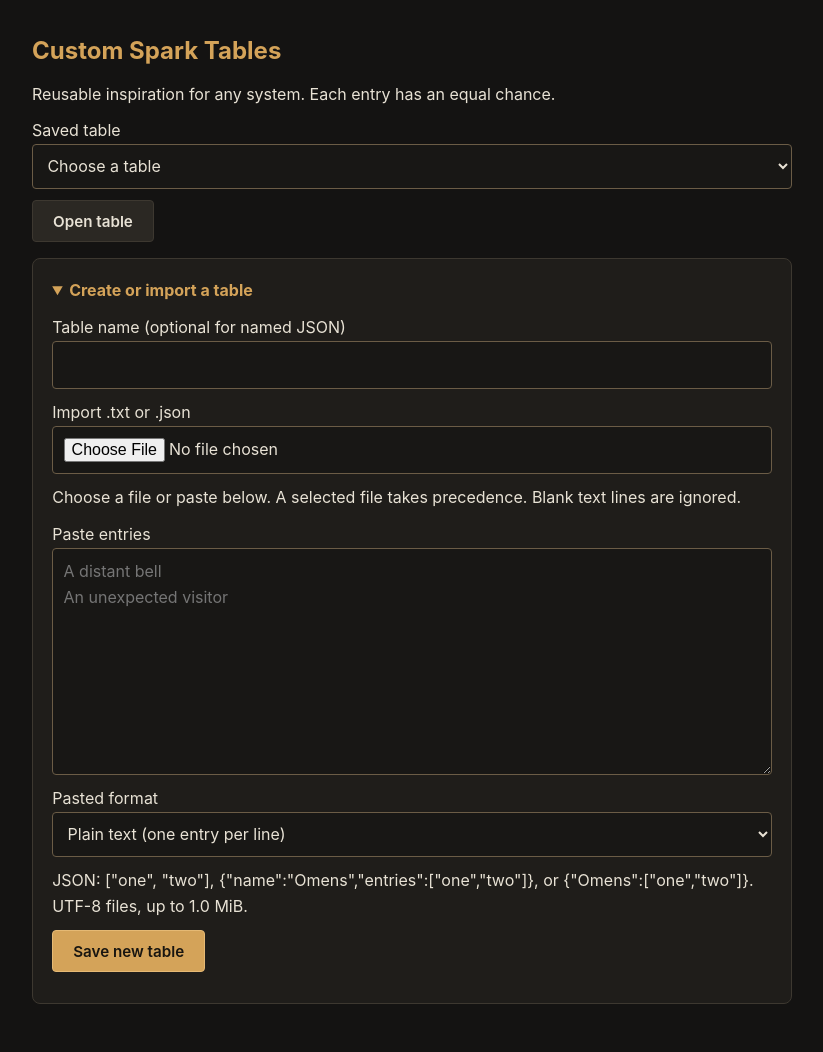
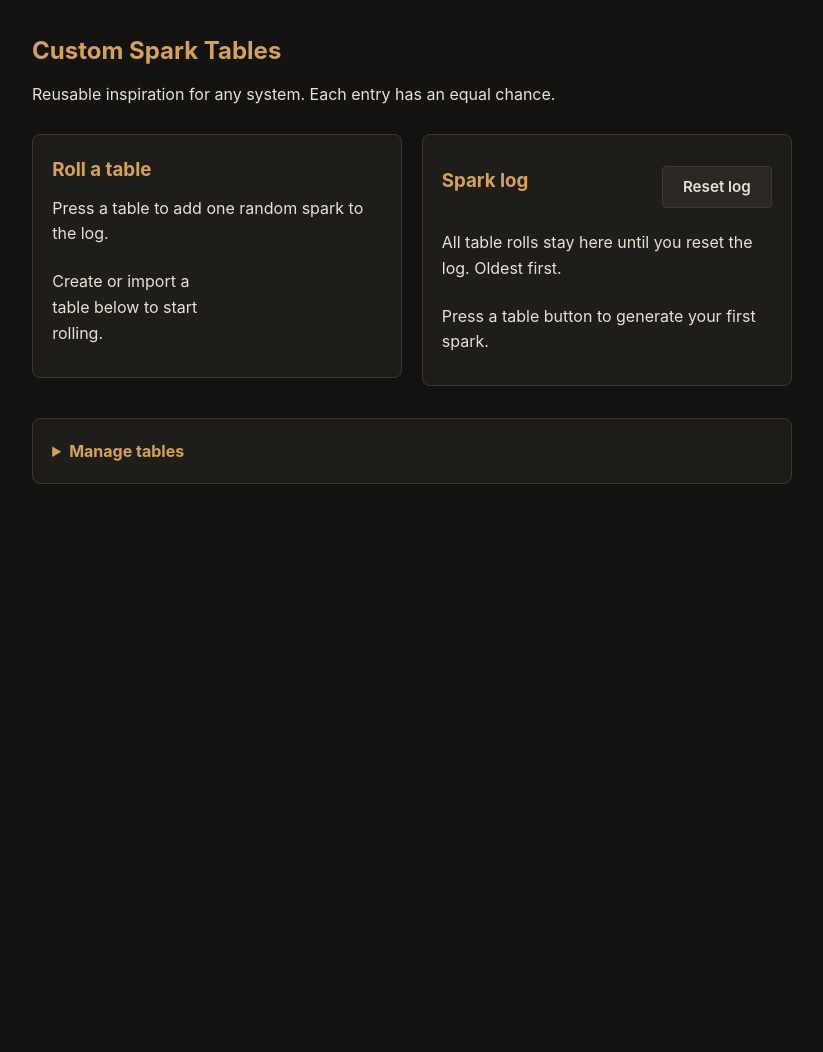
Before and after one commit to aguilev03/solottrrpgtoolbox, a Flask app: page /sparks in a window 1280 px wide. Shown: the part 63-1115 px from the top of the page, without its empty margins (228-1051 px from the left). After the commit the page ends 547 px from the top, so only its background shows below. Run offline with Flask 3, Linux system fonts and the light colour scheme; the visitor is signed in with stand-in values (Sample User, id 1); data comes from the database, SQL or seed files in the repository; data that the repository does not hold is empty; some libraries are stand-ins or nearby versions.

Commit message:
Add custom spark table buttons and persistent shared log

```diff
--- a/custom_tools.py
+++ b/custom_tools.py
@@ -40,6 +40,9 @@ def migrate(conn):
         CREATE TABLE IF NOT EXISTS custom_spark_results (
             id INTEGER PRIMARY KEY, table_id INTEGER NOT NULL REFERENCES custom_spark_tables(id) ON DELETE CASCADE,
             result TEXT NOT NULL
+        );
+        CREATE TABLE IF NOT EXISTS custom_spark_log (
+            id INTEGER PRIMARY KEY, table_name TEXT NOT NULL, result TEXT NOT NULL
         );
         CREATE INDEX IF NOT EXISTS custom_cards_deck ON custom_cards(deck_id);
         CREATE INDEX IF NOT EXISTS custom_results_table ON custom_spark_results(table_id, id);
@@ -387,8 +390,16 @@ def sparks():
     with connection() as conn:
         tables = conn.execute('SELECT id,name FROM custom_spark_tables ORDER BY name,id').fetchall()
         table = required(conn, 'custom_spark_tables', selected) if selected else None
+        spark_log = conn.execute('SELECT id,table_name,result FROM custom_spark_log ORDER BY id').fetchall()
         results = conn.execute('SELECT result FROM custom_spark_results WHERE table_id=? ORDER BY id DESC LIMIT 30', (selected,)).fetchall() if selected else []
-    return render_template('sparks.html', tables=tables, table=table, entries=json.loads(table['entries_json']) if table else [], entries_text=json.dumps(json.loads(table['entries_json']), ensure_ascii=False, indent=2) if table else '', remaining=len(json.loads(table['pool_json'])) if table else 0, results=results)
+    return render_template('sparks.html', tables=tables, table=table, entries=json.loads(table['entries_json']) if table else [], entries_text=json.dumps(json.loads(table['entries_json']), ensure_ascii=False, indent=2) if table else '', remaining=len(json.loads(table['pool_json'])) if table else 0, results=results, spark_log=spark_log)
+
+
+@bp.post('/sparks/log/reset')
+def reset_spark_log():
+    with connection() as conn:
+        conn.execute('DELETE FROM custom_spark_log')
+    return done('custom.sparks')
 
 
 @bp.post('/sparks')
@@ -430,8 +441,12 @@ def generate(table_id):
             pool = [i for i in pool if i not in indexes]
         conn.execute('UPDATE custom_spark_tables SET pool_json=?,replacement=?,last_count=? WHERE id=?', (json.dumps(pool),int(replacement),int(count),table_id))
         conn.executemany('INSERT INTO custom_spark_results(table_id,result) VALUES (?,?)', [(table_id,r) for r in results])
+        log_entries = []
+        for result in results:
+            log_id = conn.execute('INSERT INTO custom_spark_log(table_name,result) VALUES (?,?)', (table['name'], result)).lastrowid
+            log_entries.append({'id': log_id, 'table_name': table['name'], 'result': result})
         conn.execute('DELETE FROM custom_spark_results WHERE table_id=? AND id NOT IN (SELECT id FROM custom_spark_results WHERE table_id=? ORDER BY id DESC LIMIT 30)', (table_id,table_id))
-    return done('custom.sparks', {'results':results}, table=table_id)
+    return done('custom.sparks', {'results':results, 'log_entries':log_entries}, table=table_id)
 
 
 @bp.post('/sparks/<int:table_id>/reset')
--- a/static/css/custom_tools.css
+++ b/static/css/custom_tools.css
@@ -24,3 +24,13 @@
 #card-viewer::backdrop { background: #000b; }
 #card-viewer img { display: block; max-height: 70vh; max-width: 80vw; width: auto; height: auto; margin: 1rem auto; }
 @media(max-width: 480px) { .tabletop { grid-template-columns: repeat(2,minmax(0,1fr)); padding-left: .6rem; padding-right: .6rem; gap: .7rem; } .custom-panel { padding: .8rem; } }
+
+.spark-workspace { display: grid; grid-template-columns: minmax(0, 1fr) minmax(0, 1fr); gap: 1.2rem; align-items: start; }
+.spark-buttons { display: grid; grid-template-columns: repeat(2, minmax(0, 1fr)); gap: .7rem; }
+.spark-buttons form { margin: 0; min-width: 0; }
+.spark-buttons button { width: 100%; min-height: 60px; white-space: normal; overflow-wrap: anywhere; }
+.spark-log-panel .custom-toolbar { justify-content: space-between; }
+#spark-log { max-height: 65vh; overflow-y: auto; }
+#spark-log-entries li { padding: .7rem .2rem; border-bottom: 1px solid var(--border-subtle); }
+#spark-log-entries p { white-space: pre-wrap; overflow-wrap: anywhere; }
+@media(max-width: 700px) { .spark-workspace { grid-template-columns: minmax(0, 1fr); gap: 0; } }
--- /dev/null
+++ b/static/js/custom_sparks.js
@@ -0,0 +1,48 @@
+/* Progressive enhancement: rolls and reset also work as ordinary POST forms. */
+(() => {
+    const forms = [...document.querySelectorAll('[data-spark-roll], [data-spark-reset]')];
+    const status = document.getElementById('spark-status');
+    const entries = document.getElementById('spark-log-entries');
+    const empty = document.getElementById('spark-log-empty');
+    const log = document.getElementById('spark-log');
+    let busy = false;
+    forms.forEach(form => form.addEventListener('submit', async event => {
+        event.preventDefault();
+        if (busy) return;
+        busy = true;
+        forms.forEach(item => { item.querySelector('button').disabled = true; });
+        status.textContent = form.hasAttribute('data-spark-reset') ? 'Resetting…' : 'Rolling…';
+        try {
+            const response = await fetch(form.action, {
+                method: 'POST', body: new FormData(form),
+                headers: {Accept: 'application/json'}
+            });
+            if (response.redirected) throw new Error('Please reload the page and sign in again.');
+            const data = await response.json();
+            if (!response.ok) throw new Error(data.error || 'Could not save your roll. Please reload and try again.');
+            if (form.hasAttribute('data-spark-reset')) {
+                entries.replaceChildren();
+                empty.hidden = false;
+                status.textContent = 'Log reset.';
+            } else {
+                for (const entry of data.log_entries) {
+                    const item = document.createElement('li');
+                    const name = document.createElement('strong');
+                    const result = document.createElement('p');
+                    name.textContent = entry.table_name;
+                    result.textContent = entry.result;
+                    item.append(name, result);
+                    entries.append(item);
+                }
+                empty.hidden = true;
+                log.scrollTop = log.scrollHeight;
+                status.textContent = 'Spark added.';
+            }
+        } catch (error) {
+            status.textContent = error.message || 'Request failed. Reload to check the saved log before trying again.';
+        } finally {
+            busy = false;
+            forms.forEach(item => { item.querySelector('button').disabled = false; });
+        }
+    }));
+})();
--- a/templates/sparks.html
+++ b/templates/sparks.html
@@ -3,6 +3,32 @@
 {% block title %}Custom Spark Tables{% endblock %}
 {% block tool_content %}
 <h2>Custom Spark Tables</h2><p class="text-muted">Reusable inspiration for any system. Each entry has an equal chance.</p>
+<div class="spark-workspace">
+<section class="custom-panel" aria-labelledby="spark-tables-title">
+<h3 id="spark-tables-title">Roll a table</h3>
+<p class="text-muted">Press a table to add one random spark to the log.</p>
+<div class="spark-buttons">
+{% for saved in tables %}
+<form method="post" action="{{ url_for('custom.generate', table_id=saved.id) }}" data-spark-roll>
+{{ token() }}<input type="hidden" name="count" value="1"><input type="hidden" name="replacement" value="1">
+<button class="btn btn-primary" type="submit">{{ saved.name }}</button>
+</form>
+{% else %}<p>Create or import a table below to start rolling.</p>{% endfor %}
+</div>
+</section>
+<section class="custom-panel spark-log-panel" aria-labelledby="spark-log-title">
+<div class="custom-toolbar"><h3 id="spark-log-title">Spark log</h3>
+<form method="post" action="{{ url_for('custom.reset_spark_log') }}" data-spark-reset>{{ token() }}<button class="btn btn-secondary" type="submit">Reset log</button></form></div>
+<p class="text-muted">All table rolls stay here until you reset the log. Oldest first.</p>
+<p id="spark-status" role="status"></p>
+<div id="spark-log" role="log" aria-label="Spark results" aria-live="polite" aria-relevant="additions">
+<p id="spark-log-empty" {% if spark_log %}hidden{% endif %}>Press a table button to generate your first spark.</p>
+<ol id="spark-log-entries">{% for entry in spark_log %}<li><strong>{{ entry.table_name }}</strong><p>{{ entry.result }}</p></li>{% endfor %}</ol>
+</div>
+</section>
+</div>
+<details class="custom-panel" {% if table %}open{% endif %}>
+<summary>Manage tables</summary>
 <form method="get" action="{{ url_for('custom.sparks') }}"><label>Saved table <select name="table" required><option value="">Choose a table</option>{% for saved in tables %}<option value="{{ saved.id }}" {% if table and table.id==saved.id %}selected{% endif %}>{{ saved.name }}</option>{% endfor %}</select></label><button class="btn btn-secondary">Open table</button></form>
 {% if table %}
 <section class="custom-panel"><h3>{{ table.name }}</h3><p>{{ entries|length }} entries · {{ remaining }} remaining without replacement</p>
@@ -12,5 +38,7 @@
 <details><summary>Recent results (up to 30, newest first)</summary><ol>{% for result in results %}<li>{{ result.result }}</li>{% endfor %}</ol></details></section>
 <details class="custom-panel"><summary>Edit table</summary><p>Saving replaces the entries and resets this table’s pool and recent results.</p><form method="post" action="{{ url_for('custom.edit_spark',table_id=table.id) }}">{{ token() }}<label>Table name <input name="name" value="{{ table.name }}" maxlength="200" required></label><input type="hidden" name="format" value="json"><label>Entries (JSON array of strings) <textarea name="entries" rows="12" required>{{ entries_text }}</textarea></label><button class="btn btn-primary">Save table</button></form>{{ delete(url_for('custom.delete_spark',table_id=table.id),'Delete table') }}</details>
 {% endif %}
-<details class="custom-panel" {% if not table %}open{% endif %}><summary>Create or import a table</summary><form method="post" enctype="multipart/form-data" action="{{ url_for('custom.create_spark') }}">{{ token() }}<label>Table name (optional for named JSON) <input name="name" maxlength="200"></label><label>Import .txt or .json <input type="file" name="file" accept=".txt,.json"></label><p class="text-muted">Choose a file or paste below. A selected file takes precedence. Blank text lines are ignored.</p><label>Paste entries <textarea name="entries" rows="8" placeholder="A distant bell&#10;An unexpected visitor"></textarea></label><label>Pasted format <select name="format"><option value="text">Plain text (one entry per line)</option><option value="json">JSON</option></select></label><p class="text-muted">JSON: ["one", "two"], {"name":"Omens","entries":["one","two"]}, or {"Omens":["one","two"]}. UTF-8 files, up to {{ (config.SPARK_MAX_IMPORT_BYTES/1048576)|round(1) }} MiB.</p><button class="btn btn-primary">Save new table</button></form></details>
+<details class="custom-panel" {% if not tables %}open{% endif %}><summary>Create or import a table</summary><form method="post" enctype="multipart/form-data" action="{{ url_for('custom.create_spark') }}">{{ token() }}<label>Table name (optional for named JSON) <input name="name" maxlength="200"></label><label>Import .txt or .json <input type="file" name="file" accept=".txt,.json"></label><p class="text-muted">Choose a file or paste below. A selected file takes precedence. Blank text lines are ignored.</p><label>Paste entries <textarea name="entries" rows="8" placeholder="A distant bell&#10;An unexpected visitor"></textarea></label><label>Pasted format <select name="format"><option value="text">Plain text (one entry per line)</option><option value="json">JSON</option></select></label><p class="text-muted">JSON: ["one", "two"], {"name":"Omens","entries":["one","two"]}, or {"Omens":["one","two"]}. UTF-8 files, up to {{ (config.SPARK_MAX_IMPORT_BYTES/1048576)|round(1) }} MiB.</p><button class="btn btn-primary">Save new table</button></form></details>
+</details>
+<script src="{{ url_for('static', filename='js/custom_sparks.js') }}" defer></script>
 {% endblock %}
```
Also changed, not shown: CUSTOM_TOOLS.md (+16 -2 lines), tests/test_custom_tools.py (+48 -0 lines).
